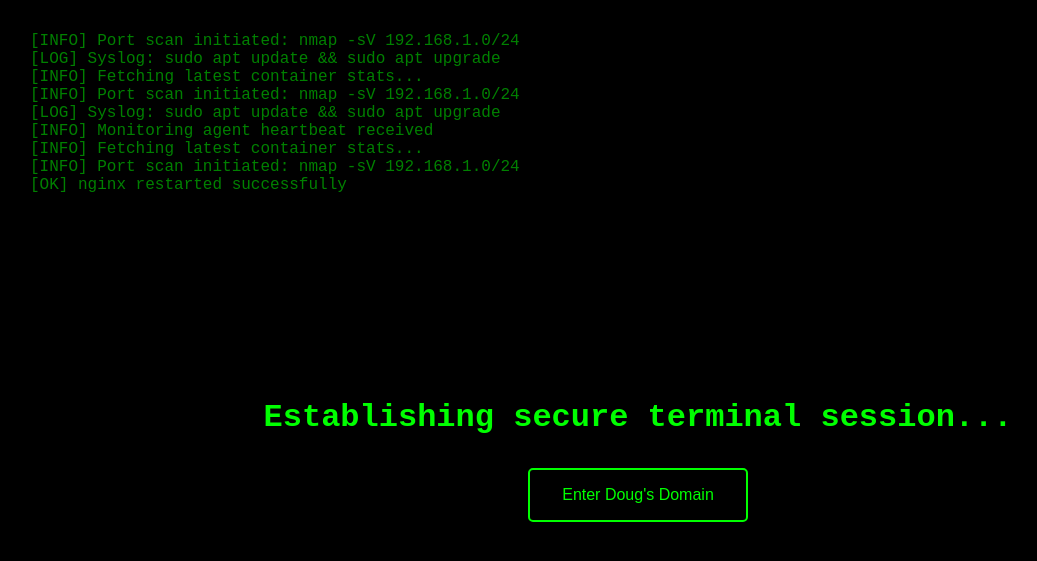
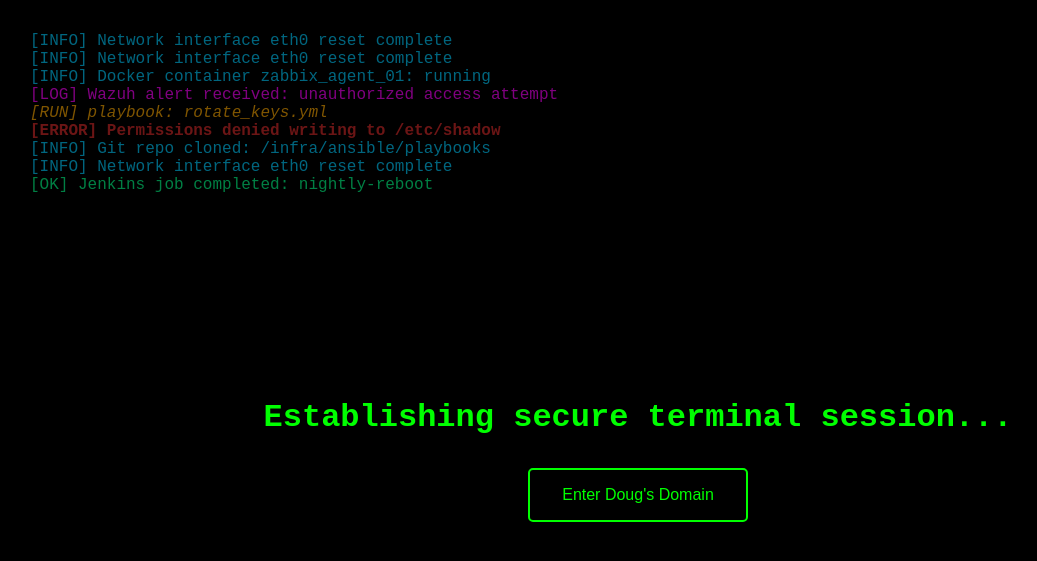
Before and after one commit to dougiedoug98/dougdevops.github.io, a Jekyll site: the page built from index.md, in a window 1280 px wide. Shown: the top 561 px of the page, without its empty margins (2-1039 px from the left). Built offline with Jekyll 4.4.1, drawn with Linux system fonts in a browser that asks for light colours.

Commit message:
Update default.html

```diff
--- a/_layouts/default.html
+++ b/_layouts/default.html
@@ -84,6 +84,17 @@
     nav, .content {
       z-index: 5;
     }
+
+    .flicker {
+      animation: flickerAnimation 1s infinite;
+    }
+
+    @keyframes flickerAnimation {
+      0%, 100% { opacity: 1; }
+      50% { opacity: 0.6; }
+      75% { opacity: 0.85; }
+      90% { opacity: 0.3; }
+    }
   </style>
 </head>
 <body>
@@ -105,7 +116,7 @@
 
     <div class="content">
       <h1>Doug DevOps</h1>
-      <h2>Systems & Cybersecurity Engineer</h2>
+      <h2>Network/Systems Administrator & Cybersecurity Enthusiast</h2>
       <p>Welcome to my portfolio and resume hub.</p>
       <p>Explore my <a href="/projects">projects</a>, <a href="/resume">resume</a>, and learn more <a href="/about">about me</a>.</p>
     </div>
@@ -125,14 +136,38 @@
   "[INFO] Monitoring agent heartbeat received",
   "[LOG] Syslog: sudo apt update && sudo apt upgrade",
   "[INFO] Port scan initiated: nmap -sV 192.168.1.0/24",
-      "[OK] Jenkins job completed: nightly-reboot"
+  "[OK] Jenkins job completed: nightly-reboot",
+  "[ERROR] Failed to connect to LDAP server: timeout after 10s",
+  "[ERROR] Permissions denied writing to /etc/shadow",
+  "[RUN] Starting kubernetes deployment sequence",
+  "[RUN] playbook: rotate_keys.yml",
+  "[INFO] Network interface eth0 reset complete",
+  "[OK] Cron job executed: backup_config.sh",
+  "[LOG] Wazuh alert received: unauthorized access attempt",
+  "[WARN] High memory usage detected on node-01"
 ];
 
-    let stream = "";
     function pushLogLine() {
       const line = logLines[Math.floor(Math.random() * logLines.length)];
       const div = document.createElement("div");
       div.textContent = line;
+      if (line.includes('[WARN]')) div.classList.add("flicker");
+      else if (line.includes('[OK]')) div.style.color = "#00ff88";
+      else if (line.includes('[INFO]')) div.style.color = "#00ccff";
+      else if (line.includes('[RUN]')) {
+        div.style.color = "#ffaa00";
+        div.style.fontStyle = "italic";
+      } else if (line.includes('[LOG]')) div.style.color = "#ff00ff";
+      else if (line.includes('[ERROR]')) {
+        div.style.color = "#ff3333";
+        div.classList.add("flicker");
+        div.style.fontWeight = "bold";
+      }
+      else if (line.includes('[OK]')) div.style.color = "#00ff88";
+      else if (line.includes('[INFO]')) div.style.color = "#00ccff";
+      else if (line.includes('[RUN]')) div.style.color = "#ffaa00";
+      else if (line.includes('[LOG]')) div.style.color = "#ff00ff";
+      if (line.includes('[WARN]')) div.classList.add("flicker");
       div.style.opacity = 1;
       div.style.transition = "opacity 1s ease-out";
       terminalEl.appendChild(div);
```
Also changed, not shown: other parts of _layouts/default.html (+2 -2 lines). Lines whose indentation alone changed are shown as unchanged.
